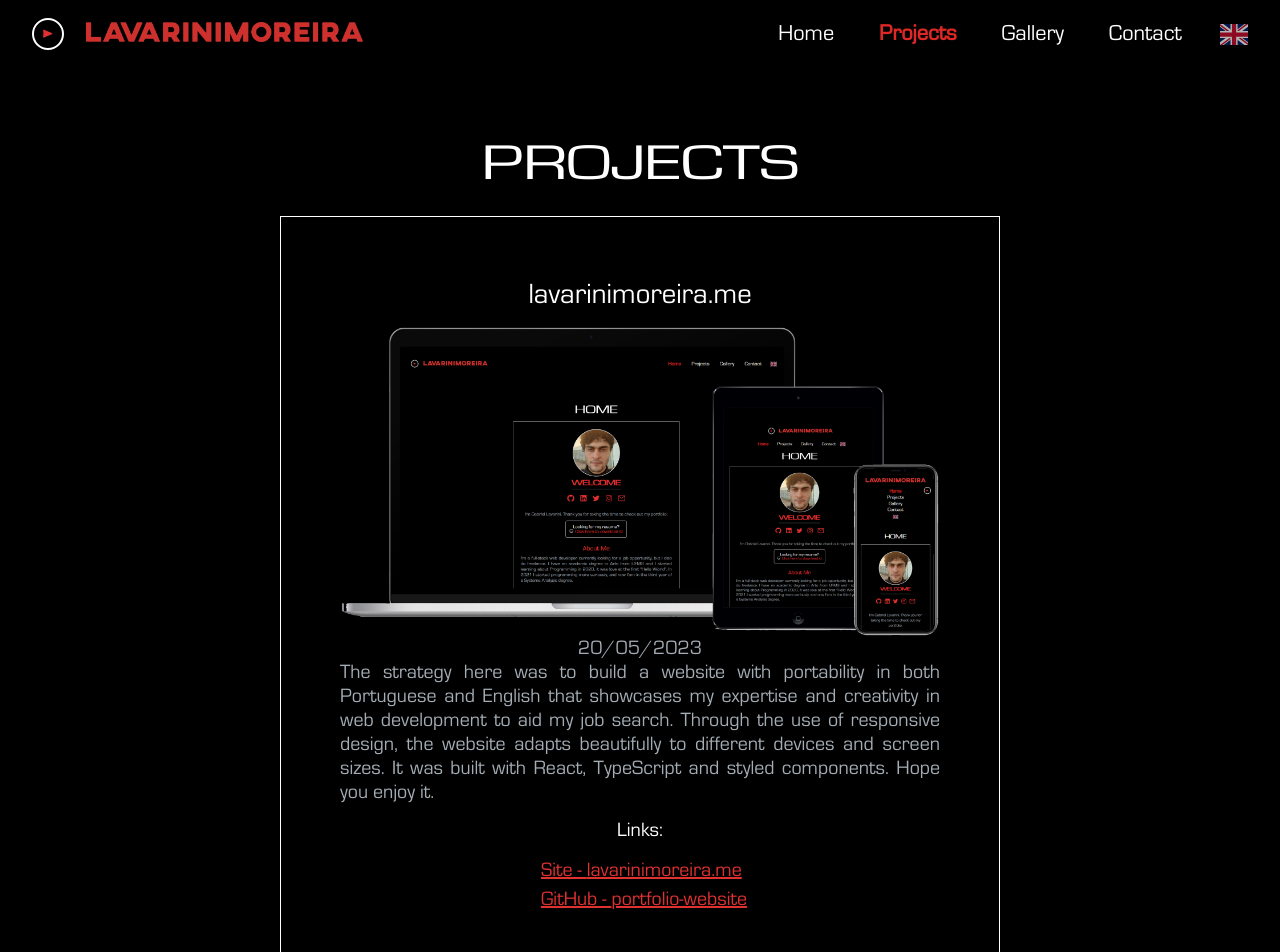
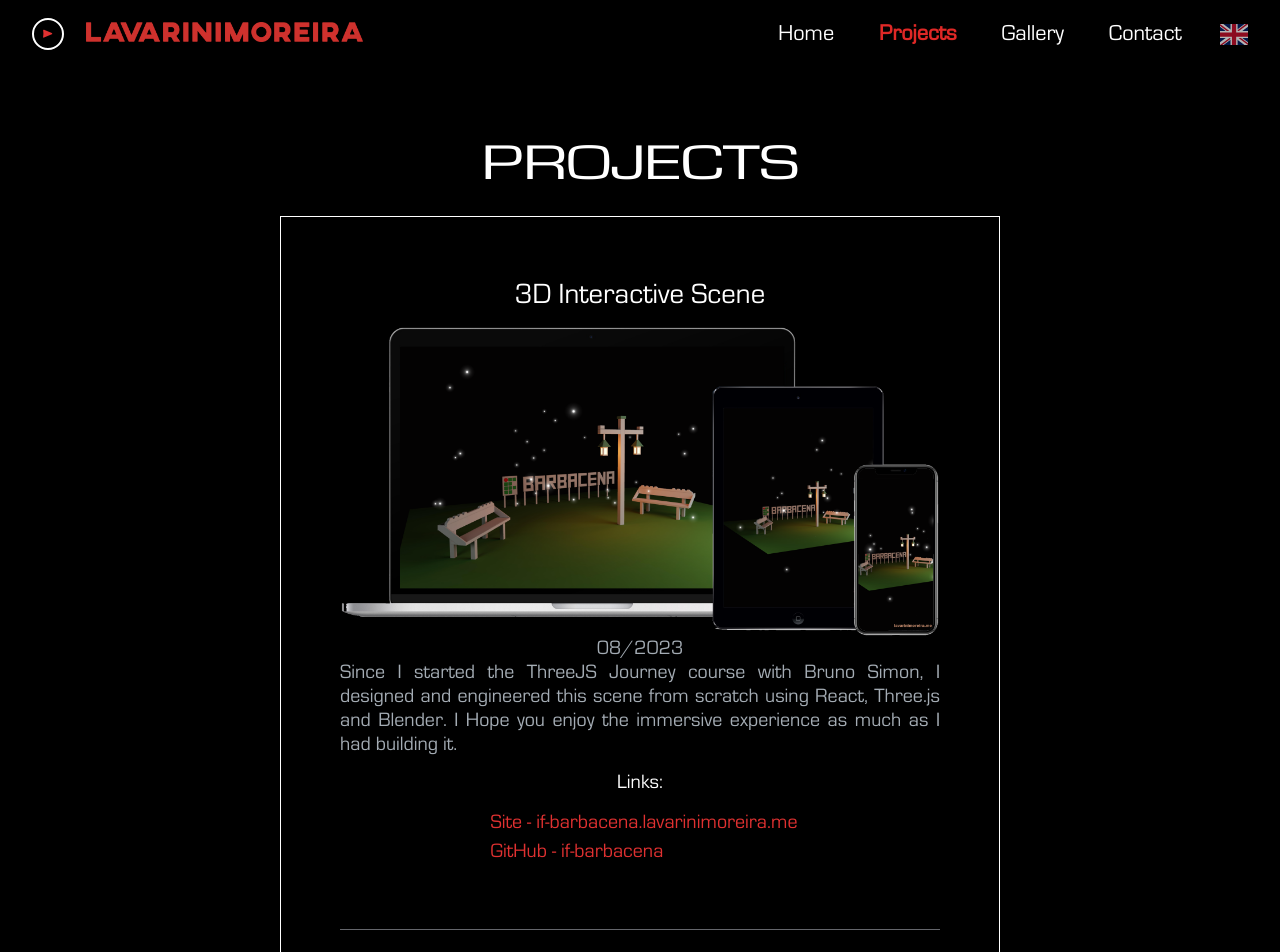
Before and after one commit to lavarinimoreira/portfolio-website, a React (Vite) app: page /projects in a window 1280 px wide. Shown: the top 952 px of the page. Built offline with nearby package versions, Linux system fonts and the light colour scheme.

Commit message:
updating portfolio

```diff
--- a/src/components/styles/projects.ts
+++ b/src/components/styles/projects.ts
@@ -154,7 +154,7 @@ export const ProjectsCard = styled.div`
   }
 
   a {
-    text-decoration: underline;
+    text-decoration: none;
   }
 
   @media (max-width: 1055px) {
--- a/src/data/projects.json
+++ b/src/data/projects.json
@@ -1,10 +1,21 @@
 {
   "projectsEnglish": [
+    {
+      "id": "if-barbacena",
+      "image": "/images/portfolio/if.png",
+      "title": "3D Interactive Scene",
+      "date": "08/2023",
+      "description": "Since I started the ThreeJS Journey course with Bruno Simon, I designed and engineered this scene from scratch using React, Three.js and Blender. I Hope you enjoy the immersive experience as much as I had building it.",
+      "git": "https://github.com/lavarinimoreira/if-barbacena",
+      "web": "https://if-barbacena.lavarinimoreira.me",
+      "webTitle": "if-barbacena.lavarinimoreira.me",
+      "technologies": "React, TypeScript, 3JS, React Three Fiber"
+    },
     {
       "id": "portfolio-website",
       "image": "/images/portfolio/lavarinimoreira.png",
       "title": "lavarinimoreira.me",
-      "date": "20/05/2023",
+      "date": "05/2023",
       "description": "The strategy here was to build a website with portability in both Portuguese and English that showcases my expertise and creativity in web development to aid my job search. Through the use of responsive design, the website adapts beautifully to different devices and screen sizes. It was built with React, TypeScript and styled components. Hope you enjoy it.",
       "git": "https://github.com/lavarinimoreira/portfolio-website",
       "web": "https://lavarinimoreira.me",
@@ -15,7 +26,7 @@
       "id": "github-api",
       "image": "/images/portfolio/github-api.png",
       "title": "GitHub API",
-      "date": "29/03/2023",
+      "date": "03/2023",
       "description": "This is a React application that consumes the GitHub API to display a user's information as well as their projects. It was my first React project using styled components, and I really enjoyed it. I intend to use styled components in my future projects as well.",
       "git": "https://github.com/lavarinimoreira/github-api",
       "web": "https://github-api.lavarinimoreira.me/",
@@ -26,7 +37,7 @@
       "id": "planetary",
       "image": "/images/portfolio/planetary.png",
       "title": "Astronomy Picture of the day",
-      "date": "18/02/2023",
+      "date": "02/2023",
       "description": "This application consumes Nasa's API picture of the day, providing an image with some information about it. As I starded learning the 3JS Journey with Bruno Simon, I also added this 3d model in the composition.",
       "git": "https://github.com/lavarinimoreira/planetary",
       "web": "https://planetary.lavarinimoreira.me/",
@@ -37,10 +48,21 @@
 
   "projectsPortuguese": [
     {
+      "id": "if-barbacena",
+      "image": "/images/portfolio/if.png",
+      "title": "Cena interativa 3D",
+      "date": "08/2023",
+      "description": "Desde que iniciei o curso ThreeJS Journey, com Bruno Simon, projetei e desenvolvi essa cena do zero usando React, Three.js e Blender. Espero que você goste da experiência imersiva tanto quanto eu gostei de construí-la.",
+      "git": "https://github.com/lavarinimoreira/if-barbacena",
+      "web": "https://if-barbacena.lavarinimoreira.me",
+      "webTitle": "if-barbacena.lavarinimoreira.me",
+      "technologies": "React, TypeScript, 3JS, React Three Fiber"
+    },
+    {
       "id": "portfolio-website",
       "image": "/images/portfolio/lavarinimoreira.png",
       "title": "lavarinimoreira.me",
-      "date": "20/04/2023",
+      "date": "04/2023",
       "description": "A estratégia aqui foi construir um site com portabilidade em português e inglês que mostrasse minha experiência e criatividade em desenvolvimento web para ajudar na minha procura de emprego. Através do uso de design responsivo, o site se adapta perfeitamente a diferentes dispositivos e tamanhos de tela. As tecnologias utilizadas foram React, TypeScript, Styled Components e HTML.",
       "git": "https://github.com/lavarinimoreira/portfolio-website",
       "web": "https://lavarinimoreira.me",
@@ -51,7 +73,7 @@
       "id": "github-api",
       "image": "/images/portfolio/github-api.png",
       "title": "API GitHub",
-      "date": "29/03/2023",
+      "date": "03/2023",
       "description": "Este é um aplicativo React que consome a API do GitHub para exibir as informações de um usuário, bem como seus projetos. Foi minha primeira aplicação React utilizando Styled Components, pretendo continuar utilizando esta tecnologia em meus projetos futuros também.",
       "git": "https://github.com/lavarinimoreira/github-api",
       "web": "https://github-api.lavarinimoreira.me/",
@@ -62,7 +84,7 @@
       "id": "planetary",
       "image": "/images/portfolio/planetary.png",
       "title": "Imagem do dia",
-      "date": "18/02/2023",
+      "date": "02/2023",
       "description": "Este aplicativo consome a API \"picture of the day\" da NASA, disponibilizando uma imagem com algumas informações sobre. Como comecei a aprender a jornada 3JS com Bruno Simon, também adicionei esse modelo 3d na composição.",
       "git": "https://github.com/lavarinimoreira/planetary",
       "web": "https://planetary.lavarinimoreira.me/",
```
Also changed, not shown: public/images/portfolio/if.png (added).
